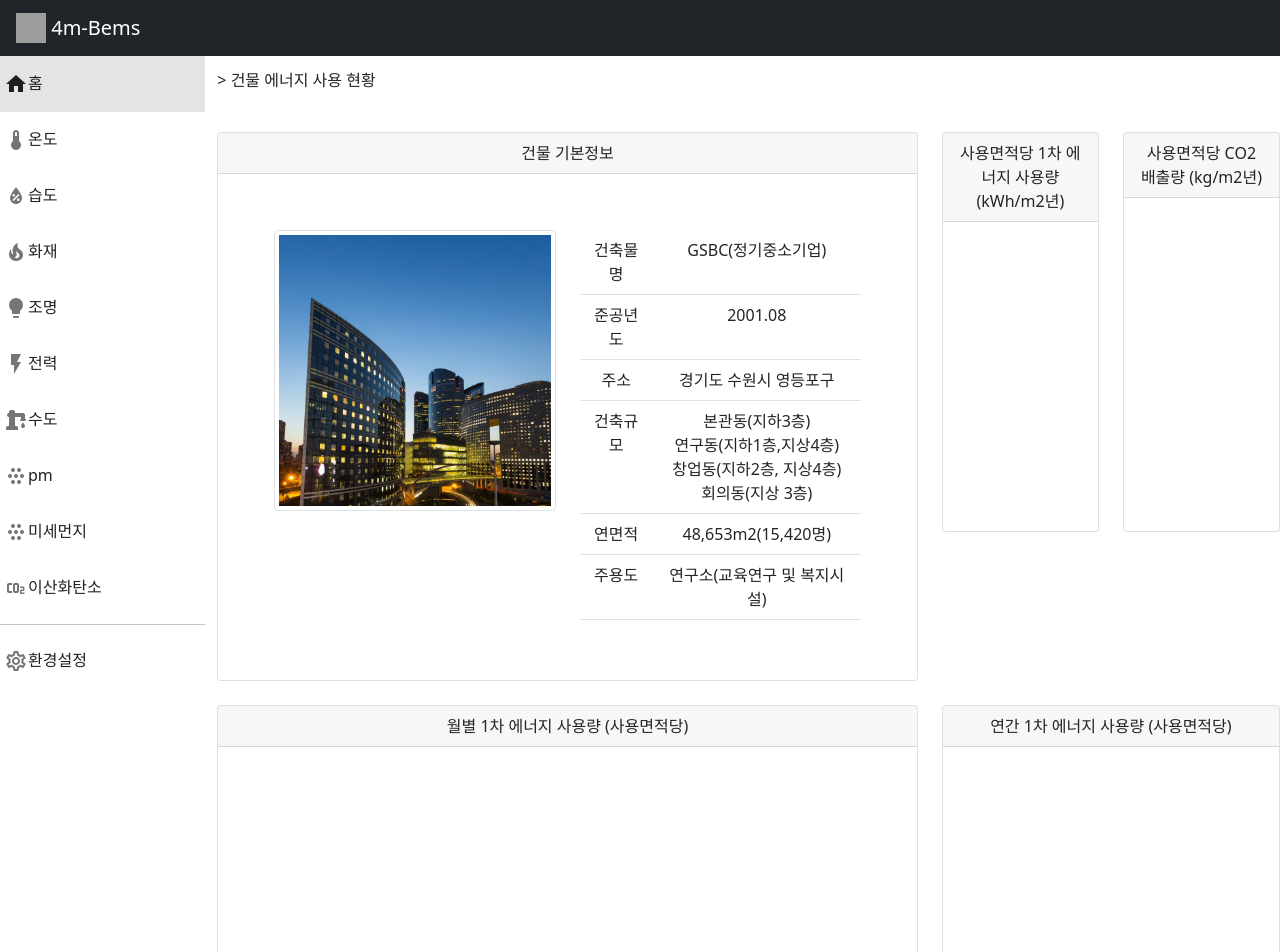
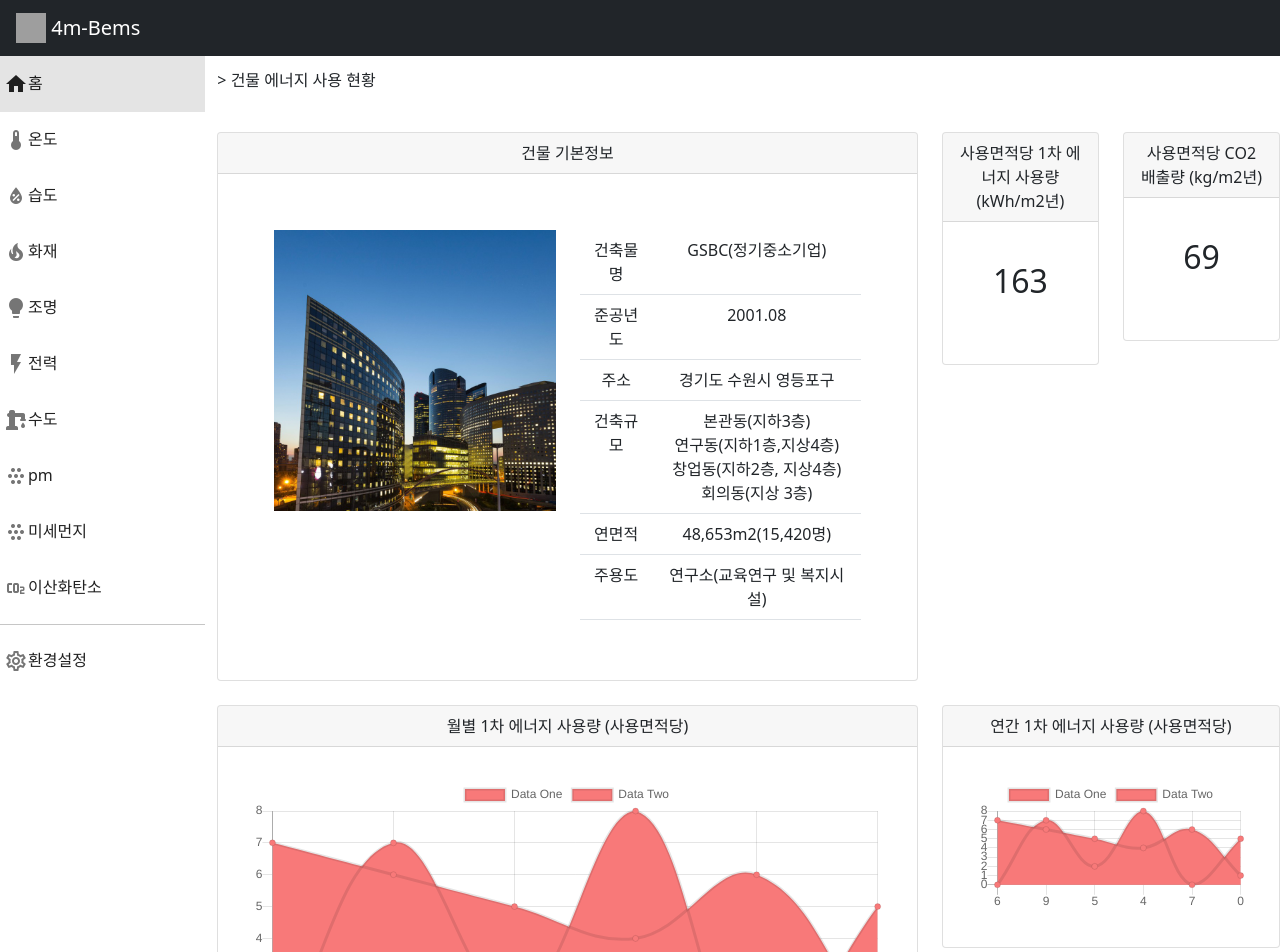
Before and after one commit to Dev-Guccin/bems_vue_back, a Vue app in the folder frontend/: page /Home in a window 1280 px wide. Shown: the top 952 px of the page. Built offline with nearby package versions, Linux system fonts and the light colour scheme; grey boxes are pictures that could not be loaded.

Commit message:
main페이지 차트 추가

```diff
--- a/frontend/src/views/Home.vue
+++ b/frontend/src/views/Home.vue
@@ -15,7 +15,7 @@
             <b-container>
               <b-row>
                 <b-col>
-                  <b-img thumbnail fluid src="@/assets/building_test.jpg" alt="Vue_logo"></b-img>
+                  <b-img fluid src="@/assets/building_test.jpg" alt="Vue_logo"></b-img>
                 </b-col>
                 <b-col>
                  <b-table-simple>
@@ -52,22 +52,6 @@
                 </b-col>
               </b-row>
             </b-container>
-            <!-- <line-chart :chart-data="datacollection" :height="400"></line-chart> -->
-          </b-card-body>
-          </b-card>
-
-      <!-- <button @click="fillData()">Randomize</button> -->
-        </b-col>
-        <b-col cols="2">
-          <b-card
-            height="400px"
-            style="height:400px;"
-            header="사용면적당 1차 에너지 사용량 (kWh/m2년)"
-            header-tag="header"
-            class="text-center"
-
-          >
-          <b-card-body class="">
           </b-card-body>
           </b-card>
 
@@ -75,16 +59,37 @@
         <b-col cols="2">
           <b-card
             height="400px"
-            style="height:400px;"
+            header="사용면적당 1차 에너지 사용량 (kWh/m2년)"
+            header-tag="header"
+            class="text-center"
+          >
+          <b-card-body>
+            <b-table-simple>
+              <b-tbody>
+                <b-tr><h2>163</h2></b-tr>
+                <b-tr></b-tr>
+              </b-tbody>
+            </b-table-simple>
+          </b-card-body>
+          </b-card>
+
+        </b-col>
+        <b-col cols="2">
+          <b-card
+            height="400px"
             header="사용면적당 CO2 배출량 (kg/m2년)"
             header-tag="header"
             class="text-center"
-
           >
           <b-card-body>
+            <b-table-simple>
+             <b-tbody>
+               <b-tr><h2>69</h2></b-tr>
+               <b-tr></b-tr>
+             </b-tbody>
+            </b-table-simple>
           </b-card-body>
           </b-card>
-
         </b-col>
       </b-row>
 
@@ -92,91 +97,79 @@
         <b-col cols="8">
           <b-card
             height="400px"
-            style="height:400px;"
             header="월별 1차 에너지 사용량 (사용면적당)"
             header-tag="header"
             class="text-center"
           >
           <b-card-body>
-            <!-- <line-chart :chart-data="datacollection" :height="400"></line-chart> -->
+           <!-- <button @click="fillData()">Randomize</button> -->
+           <line-chart :chart-data="datacollection" :height="200"></line-chart>
           </b-card-body>
           </b-card>
         </b-col>
         <b-col cols="4">
           <b-card
             height="400px"
-            style="height:400px;"
             header="연간 1차 에너지 사용량 (사용면적당)"
             header-tag="header"
             class="text-center"
           >
           <b-card-body>
-            <!-- <line-chart :chart-data="datacollection" :height="400"></line-chart> -->
+            <line-chart :chart-data="datacollection" :height="200"></line-chart>
           </b-card-body>
           </b-card>
         </b-col>
       </b-row>
     </b-container>
-
-
   </div>
 </template>
 
 <script>
- export default {
+import LineChart from '../components/charts/LineChart'
+
+export default {
+  components: {
+      LineChart
+    },
     data() {
       return {
-        isBusy: false,
-        items: [
-          { first_name: '건축물명', last_name: 'MacDonald'  },
-          { first_name: 'ㅇ', last_name: 'Shaw'},
-          { first_name: 'Geneva', last_name: 'Wilson' },
-          { first_name: 'Jami', last_name: 'Carney' }
-        ]
+        datacollection: null,
+        chartStyles: {
+         height : '400px',
+         position: 'relative'
+        }
       }
     },
- }
-// import LineChart from '../components/charts/LineChart'
-
-// export default {
-//   name: 'Home',
-//   components: {
-//     LineChart
-//   },
-//   data(){
-//     return{
-//       datacollection: null,
-//       chartStyles: {
-//         height : '400px',
-//         position: 'relative'
-//       }
-
-//     }
-//   },
-//   mounted(){
-//     this.fillData()
-//   },
-//   methods:{
-//      fillData () {
-//         this.datacollection = {
-//           labels: [this.getRandomInt(), this.getRandomInt()],
-//           datasets: [
-//             {
-//               label: 'Data One',
-//               backgroundColor: '#f87979',
-//               data: [this.getRandomInt(), this.getRandomInt()]
-//             }, {
-//               label: 'Data One',
-//               backgroundColor: '#f87979',
-//               data: [this.getRandomInt(), this.getRandomInt()]
-//             }
-//           ]
-//         },
-//         this.option
-//      },
-//       getRandomInt () {
-//         return (Math.floor(Math.random() * (50 - 5 + 1)) + 5)%10
-//     }
-//   }
-// }
+    mounted(){
+     this.fillData()
+    },
+   methods:{
+      fillData () {
+         this.datacollection = {
+           labels: [this.getRandomInt(), this.getRandomInt(),
+            this.getRandomInt(), this.getRandomInt(),
+            this.getRandomInt(), this.getRandomInt()],
+           datasets: [
+             {
+               label: 'Data One',
+               backgroundColor: '#f87979',
+               data: [this.getRandomInt(), this.getRandomInt(),
+                this.getRandomInt(), this.getRandomInt(),
+                this.getRandomInt(), this.getRandomInt()]
+             }, {
+               label: 'Data Two',
+               backgroundColor: '#f87979',
+               data: [this.getRandomInt(), this.getRandomInt(),
+                this.getRandomInt(), this.getRandomInt(),
+                this.getRandomInt(), this.getRandomInt()]
+             }
+           ]
+         },
+         this.option
+      },
+      getRandomInt () {
+        return (Math.floor(Math.random() * (100 - 5 + 1)) + 5)%10
+     }
+   }
+}
 </script>
```
